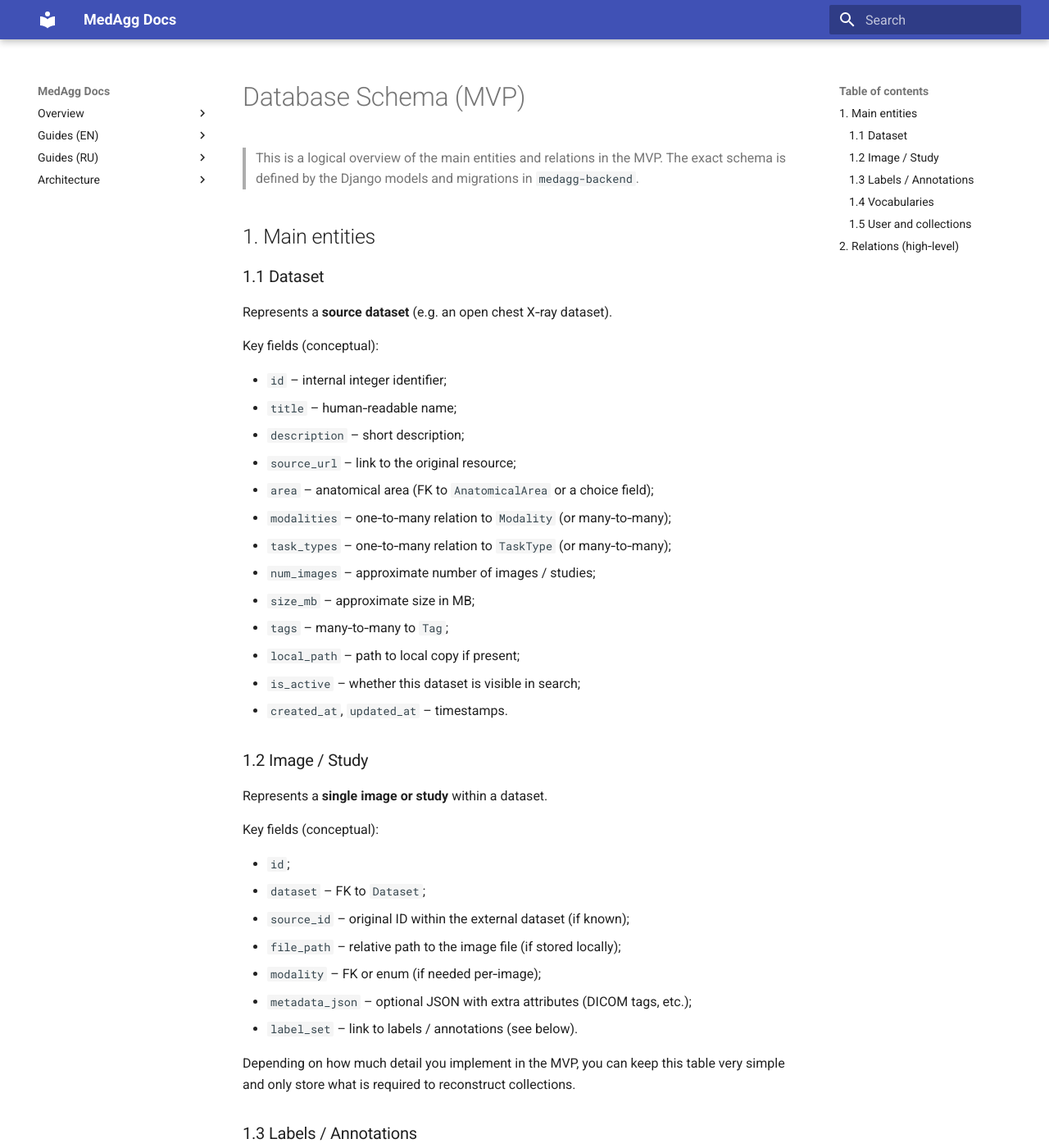
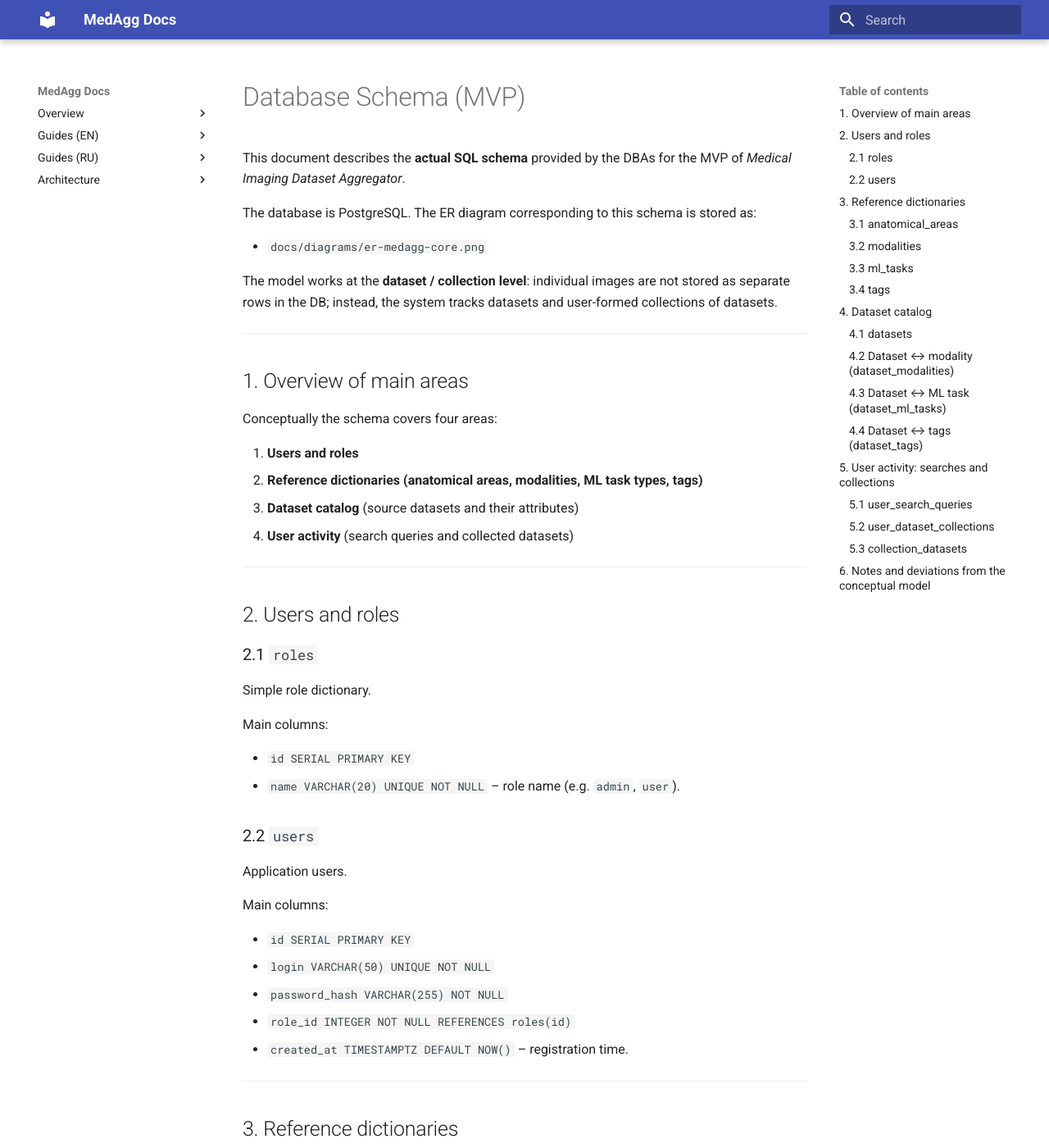
Before and after one commit to ramiro-rp/medagg-doc, an MkDocs documentation site: the page built from docs/db-schema.md, in a window 1280 px wide and 1400 px high. Shown: the whole window at 82% size. Built offline with MkDocs 1.6.1 and Material for MkDocs 9.7.7, drawn with Linux system fonts in a browser that asks for light colours; some of the changed text lies outside the part shown.

Commit message:
docs: update db-schema.md , add db-schema.ru.md

````diff
--- a/docs/db-schema.md
+++ b/docs/db-schema.md
@@ -1,109 +1,198 @@
 # Database Schema (MVP)
 
-> This is a logical overview of the main entities and relations in the MVP.
-> The exact schema is defined by the Django models and migrations in
-> `medagg-backend`.
+This document describes the **actual SQL schema** provided by the DBAs
+for the MVP of *Medical Imaging Dataset Aggregator*.
 
-## 1. Main entities
+The database is PostgreSQL. The ER diagram corresponding to this schema
+is stored as:
 
-### 1.1 Dataset
+- `docs/diagrams/er-medagg-core.png`
 
-Represents a **source dataset** (e.g. an open chest X‑ray dataset).
-
-Key fields (conceptual):
-
-- `id` – internal integer identifier;
-- `title` – human‑readable name;
-- `description` – short description;
-- `source_url` – link to the original resource;
-- `area` – anatomical area (FK to `AnatomicalArea` or a choice field);
-- `modalities` – one‑to‑many relation to `Modality` (or many‑to‑many);
-- `task_types` – one‑to‑many relation to `TaskType` (or many‑to‑many);
-- `num_images` – approximate number of images / studies;
-- `size_mb` – approximate size in MB;
-- `tags` – many‑to‑many to `Tag`;
-- `local_path` – path to local copy if present;
-- `is_active` – whether this dataset is visible in search;
-- `created_at`, `updated_at` – timestamps.
-
-### 1.2 Image / Study
-
-Represents a **single image or study** within a dataset.
-
-Key fields (conceptual):
-
-- `id`;
-- `dataset` – FK to `Dataset`;
-- `source_id` – original ID within the external dataset (if known);
-- `file_path` – relative path to the image file (if stored locally);
-- `modality` – FK or enum (if needed per‑image);
-- `metadata_json` – optional JSON with extra attributes (DICOM tags, etc.);
-- `label_set` – link to labels / annotations (see below).
-
-Depending on how much detail you implement in the MVP, you can keep this table
-very simple and only store what is required to reconstruct collections.
-
-### 1.3 Labels / Annotations
-
-For classification‑style tasks a simple model can be used, for example:
-
-- `Label` – vocabulary of possible labels (e.g. “pneumonia”, “normal”);
-- `ImageLabel` – relation between `Image` and `Label` with an optional
-  confidence score or additional metadata.
-
-### 1.4 Vocabularies
-
-Typical vocabulary tables:
-
-- `AnatomicalArea`
-- `Modality`
-- `TaskType`
-- `Tag`
-
-Each usually contains:
-
-- `id`;
-- `code` (short stable identifier);
-- `name` (display name);
-- optional `description`;
-- `is_active` flag.
-
-### 1.5 User and collections
-
-User model follows Django’s auth system.
-
-**Collection** – a custom dataset built by the user.
-
-Key fields:
-
-- `id`;
-- `user` – FK to User;
-- `query_text` – original free‑text query;
-- `filter_snapshot` – JSON with filters at the time of creation;
-- `status` – `pending`, `ready`, `failed`, `expired`;
-- `num_images` – number of images in the collection;
-- `archive_path` – path to the ZIP file (if ready);
-- `error_message` – optional text for failures;
-- `created_at`, `updated_at`.
-
-A linking table (e.g. `CollectionItem`) can relate a collection to individual
-images:
-
-- `collection` – FK to Collection;
-- `image` – FK to Image;
-- optional extra metadata.
+The model works at the **dataset / collection level**: individual images
+are not stored as separate rows in the DB; instead, the system tracks
+datasets and user-formed collections of datasets.
 
 ---
 
-## 2. Relations (high‑level)
+## 1. Overview of main areas
 
-- `Dataset` 1‑N `Image`
-- `Dataset` M‑N `Tag`
-- `Dataset` M‑N `Modality`
-- `Dataset` M‑N `TaskType`
-- `Image` M‑N `Label` (via `ImageLabel`)
-- `User` 1‑N `Collection`
-- `Collection` M‑N `Image` (via `CollectionItem`)
+Conceptually the schema covers four areas:
 
-An ER diagram corresponding to this description can be placed in
-`docs/diagrams/` (for example, exported from draw.io or similar).
+1. **Users and roles**
+2. **Reference dictionaries (anatomical areas, modalities, ML task types, tags)**
+3. **Dataset catalog** (source datasets and their attributes)
+4. **User activity** (search queries and collected datasets)
+
+---
+
+## 2. Users and roles
+
+### 2.1 `roles`
+
+Simple role dictionary.
+
+Main columns:
+
+- `id SERIAL PRIMARY KEY`
+- `name VARCHAR(20) UNIQUE NOT NULL` – role name (e.g. `admin`, `user`).
+
+### 2.2 `users`
+
+Application users.
+
+Main columns:
+
+- `id SERIAL PRIMARY KEY`
+- `login VARCHAR(50) UNIQUE NOT NULL`
+- `password_hash VARCHAR(255) NOT NULL`
+- `role_id INTEGER NOT NULL REFERENCES roles(id)`
+- `created_at TIMESTAMPTZ DEFAULT NOW()` – registration time.
+
+---
+
+## 3. Reference dictionaries
+
+### 3.1 `anatomical_areas`
+
+Dictionary of anatomical areas (e.g. chest).
+
+- `id SERIAL PRIMARY KEY`
+- `name VARCHAR(100) UNIQUE NOT NULL`
+
+### 3.2 `modalities`
+
+Dictionary of imaging modalities (X-ray, CT, etc.).
+
+- `id SERIAL PRIMARY KEY`
+- `name VARCHAR(50) UNIQUE NOT NULL`
+
+### 3.3 `ml_tasks`
+
+Dictionary of ML task types (classification, segmentation, etc.).
+
+- `id SERIAL PRIMARY KEY`
+- `name VARCHAR(50) UNIQUE NOT NULL`
+
+### 3.4 `tags`
+
+Free-form tags describing datasets (pathologies, keywords, etc.).
+
+- `id SERIAL PRIMARY KEY`
+- `name VARCHAR(50) UNIQUE NOT NULL`
+
+---
+
+## 4. Dataset catalog
+
+### 4.1 `datasets`
+
+Represents a **source dataset** (e.g. open chest X‑ray dataset).
+
+Main columns:
+
+- `id SERIAL PRIMARY KEY`
+- `title VARCHAR(500) NOT NULL`
+- `description TEXT`
+- `external_link VARCHAR(1000)` – URL to the original resource
+- `local_storage_path VARCHAR(500)` – path to a local copy, if present
+- `record_count INTEGER` – number of records / images (approximate)
+- `dataset_size_mb INTEGER` – approximate size in MB
+- `anatomical_area_id INTEGER REFERENCES anatomical_areas(id)`
+- `created_at TIMESTAMPTZ DEFAULT NOW()`
+- `updated_at TIMESTAMPTZ DEFAULT NOW()`
+
+### 4.2 Dataset ↔ modality (`dataset_modalities`)
+
+Many-to-many relation between datasets and modalities.
+
+- `dataset_id INTEGER NOT NULL REFERENCES datasets(id) ON DELETE CASCADE`
+- `modality_id INTEGER NOT NULL REFERENCES modalities(id)`
+- `PRIMARY KEY (dataset_id, modality_id)`
+
+### 4.3 Dataset ↔ ML task (`dataset_ml_tasks`)
+
+Many-to-many relation between datasets and ML task types.
+
+- `dataset_id INTEGER NOT NULL REFERENCES datasets(id) ON DELETE CASCADE`
+- `ml_task_id INTEGER NOT NULL REFERENCES ml_tasks(id)`
+- `PRIMARY KEY (dataset_id, ml_task_id)`
+
+### 4.4 Dataset ↔ tags (`dataset_tags`)
+
+Many-to-many relation between datasets and tags.
+
+- `dataset_id INTEGER NOT NULL REFERENCES datasets(id) ON DELETE CASCADE`
+- `tag_id INTEGER NOT NULL REFERENCES tags(id)`
+- `PRIMARY KEY (dataset_id, tag_id)`
+
+---
+
+## 5. User activity: searches and collections
+
+### 5.1 `user_search_queries`
+
+Stores user search queries and filter snapshots.
+
+- `id SERIAL PRIMARY KEY`
+- `user_id INTEGER REFERENCES users(id)` – may be `NULL` for anonymous searches
+- `query_text TEXT NOT NULL`
+- `filters JSONB` – serialized filters (area, modalities, tasks, tags, etc.)
+- `performed_at TIMESTAMPTZ DEFAULT NOW()`
+
+### 5.2 `user_dataset_collections`
+
+Represents a **collection of datasets** built for a user – this is the
+“collected dataset” concept from the ER diagram.
+
+- `id SERIAL PRIMARY KEY`
+- `user_id INTEGER NOT NULL REFERENCES users(id) ON DELETE CASCADE`
+- `storage_path_hdfs VARCHAR(500) NOT NULL` – path to the resulting archive
+- `archive_size_mb INTEGER` – size of the archive
+- `created_at TIMESTAMPTZ DEFAULT NOW()`
+- `expires_at TIMESTAMPTZ` – when the archive should expire
+
+A trigger automatically sets `expires_at` to 1 day after `created_at`:
+
+```sql
+CREATE OR REPLACE FUNCTION set_expires_at()
+RETURNS TRIGGER AS $$
+BEGIN
+    NEW.expires_at = NEW.created_at + INTERVAL '1 day';
+    RETURN NEW;
+END;
+$$ LANGUAGE plpgsql;
+
+CREATE TRIGGER set_expiration_date
+    BEFORE INSERT ON user_dataset_collections
+    FOR EACH ROW
+    EXECUTE FUNCTION set_expires_at();
+```
+
+### 5.3 `collection_datasets`
+
+Links a user collection with the datasets that were included in it.
+
+- `collection_id INTEGER NOT NULL REFERENCES user_dataset_collections(id) ON DELETE CASCADE`
+- `dataset_id INTEGER NOT NULL REFERENCES datasets(id)`
+- `relevance_score DECIMAL(5,4)` – relevance score from the search model (optional)
+- `query_id INTEGER NOT NULL REFERENCES user_search_queries(id) ON DELETE CASCADE`
+- `PRIMARY KEY (collection_id, dataset_id)`
+
+This table allows us to:
+
+- reconstruct which datasets were included in a given collection;
+- see how a particular dataset was used across user collections and queries.
+
+---
+
+## 6. Notes and deviations from the conceptual model
+
+- The MVP schema **does not model individual images** as separate rows;
+  instead, it tracks datasets and collections of datasets. Image-level
+  details stay in the external sources or local file structure.
+- The field name `storage_path_hdfs` suggests potential use of HDFS, but
+  in practice it can point to any storage (local filesystem, mounted volume,
+  object storage gateway, etc.).
+- Automatic expiration of collections is handled via a trigger that sets
+  `expires_at = created_at + 1 day`; the application can periodically
+  clean up expired archives.
````
Also changed, not shown: docs/db-schema.ru.md (added, +199 -0 lines).
